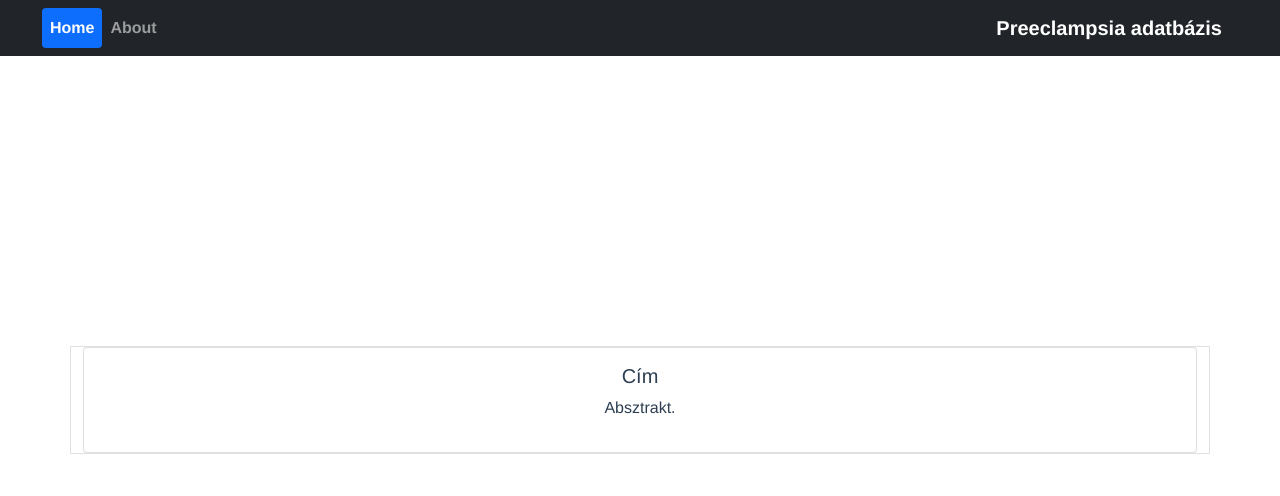
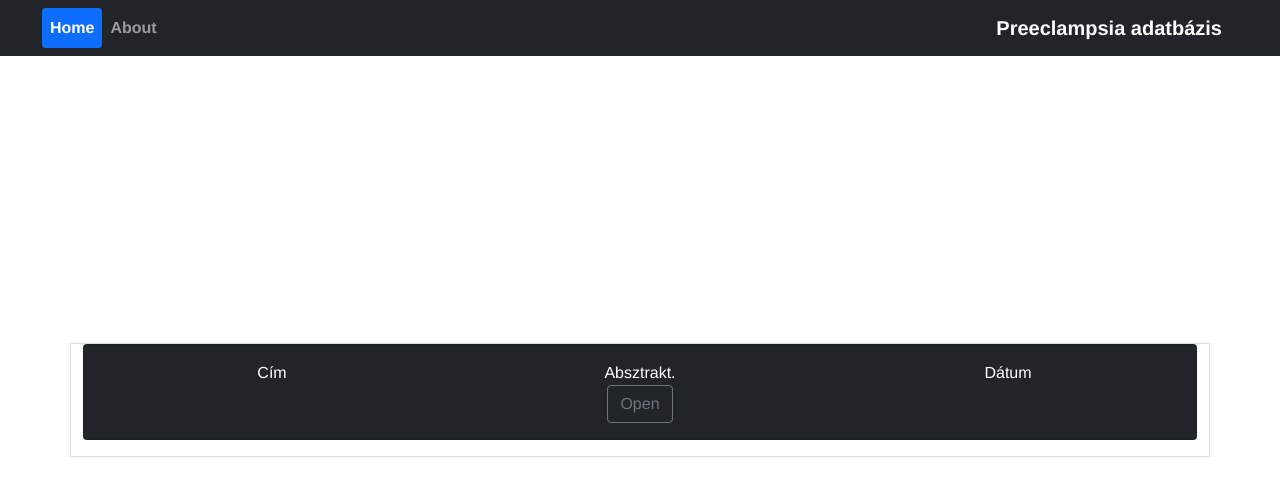
Before and after one commit to filbeofITK/webpage, a Vue app: page / in a window 1280 px wide. Shown: the top 496 px of the page. Built offline with nearby package versions, Linux system fonts and the light colour scheme.

Commit message:
Moved Datacard out to a vue component, in preparation to apply dynamic data handling.

```diff
--- a/src/App.vue
+++ b/src/App.vue
@@ -19,9 +19,9 @@
     </div>
   </nav>
   <router-view/>
+</template>
 
 
-</template>
 
 <style>
 #app {
--- /dev/null
+++ b/src/components/DataCard.vue
@@ -0,0 +1,33 @@
+<template lang="html">
+  <div class="card text-white bg-dark mb-3"> <!-- Ez kikerül cutom componentnek és v forral végigiterálom -->
+    <div class="card-body">
+      <div class="row no-gutters">
+        <div class="col sm-2">
+          Cím
+        </div>
+        <div class="col sm-8">
+          Absztrakt.
+        </div>
+        <div class="col sm-2">
+          Dátum
+        </div>
+      </div>
+      <div class="row ">
+        <div class="col sm-1">
+          <router-link to="/about" class="btn btn-outline-secondary">Open</router-link>
+
+        </div>
+      </div>
+      <!--Vuejs fogja fetölteni ezeket megfelelő adatokkal. -->
+    </div>
+  </div>
+</template>
+
+<script>
+export default {
+  name: 'DataCard'
+}
+</script>
+
+<style lang="css" scoped>
+</style>
--- a/src/main.js
+++ b/src/main.js
@@ -4,7 +4,6 @@ import router from './router'
 import store from './store'
 
 import "bootstrap/dist/css/bootstrap.css"
+import "bootstrap/dist/js/bootstrap.js"
 
 createApp(App).use(store).use(router).mount('#app')
-
-import "bootstrap/dist/js/bootstrap.js"
--- a/src/views/HomeView.vue
+++ b/src/views/HomeView.vue
@@ -1,27 +1,22 @@
-<template>
-  <!-- Kartyak -->
+<template lang="html">
+
   <div class="container border position-fixed top-50 start-50 translate-middle">
     <div class="row">
       <div class="col-12">
-        <div class="card"> <!-- Ez kikerül cutom componentnek és v forral végigiterálom -->
-          <div class="card-body">
-            <h5 class="card-title">Cím</h5>
-            <p calss="card-text"> Absztrakt.</p>
-            <!--Kell: cim Absztrakt eleje datum -->
-            <!--Hower eseten megno hogy latsszon a teljes absztrakt  -->
-            <!--a szerző neve és egy link a megnyitásra -->
-          </div>
-        </div>
+        <DataCard />
       </div>
     </div>
   </div>
+
 </template>
 
 <script>
 // @ is an alias to /src
-
+import DataCard from "@/components/DataCard.vue"
 export default {
   name: 'HomeView',
-  components: {}
+  components: {
+    DataCard,
+  }
 }
 </script>
```
Also changed, not shown: src/components/HelloWorld.vue (deleted, +0 -60 lines).
